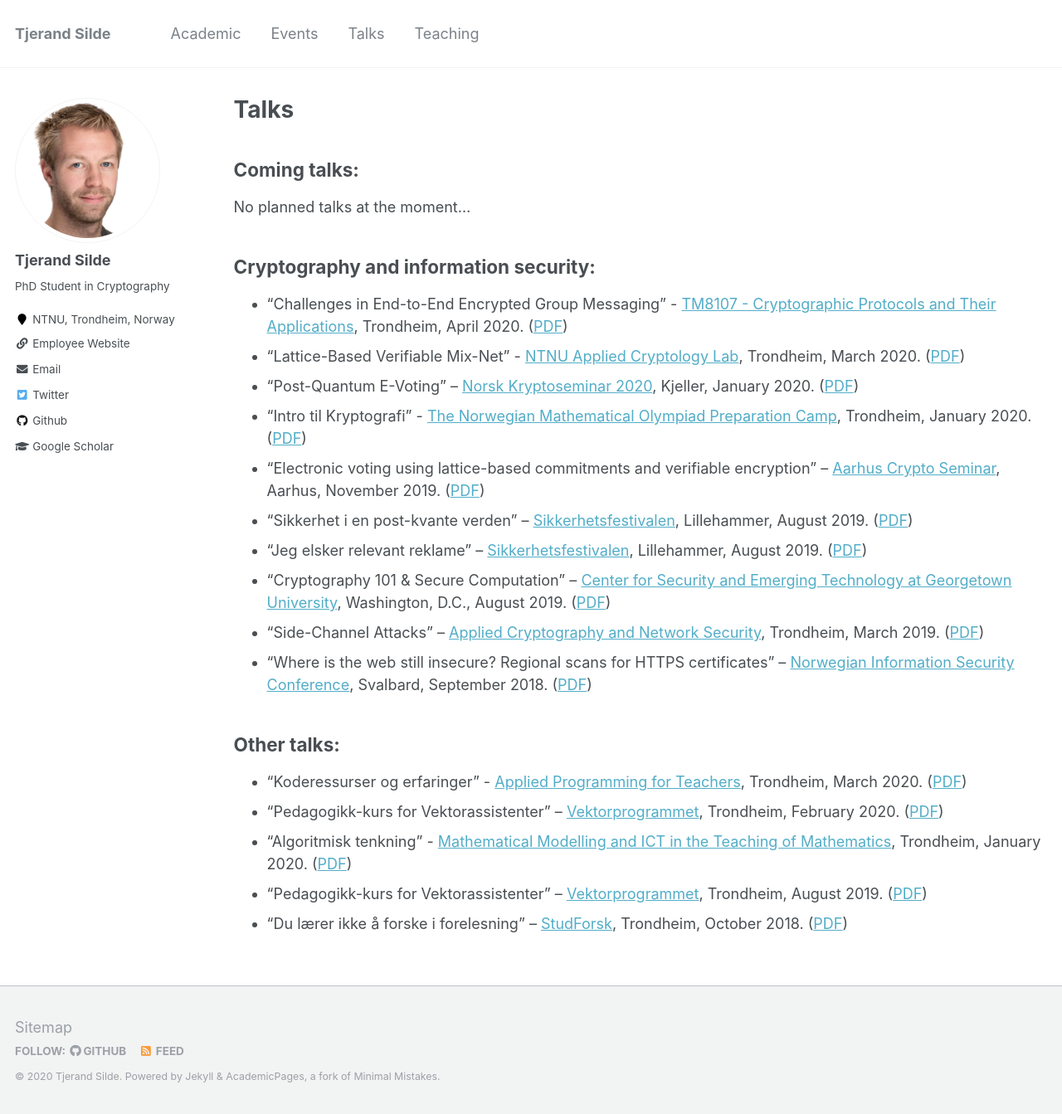
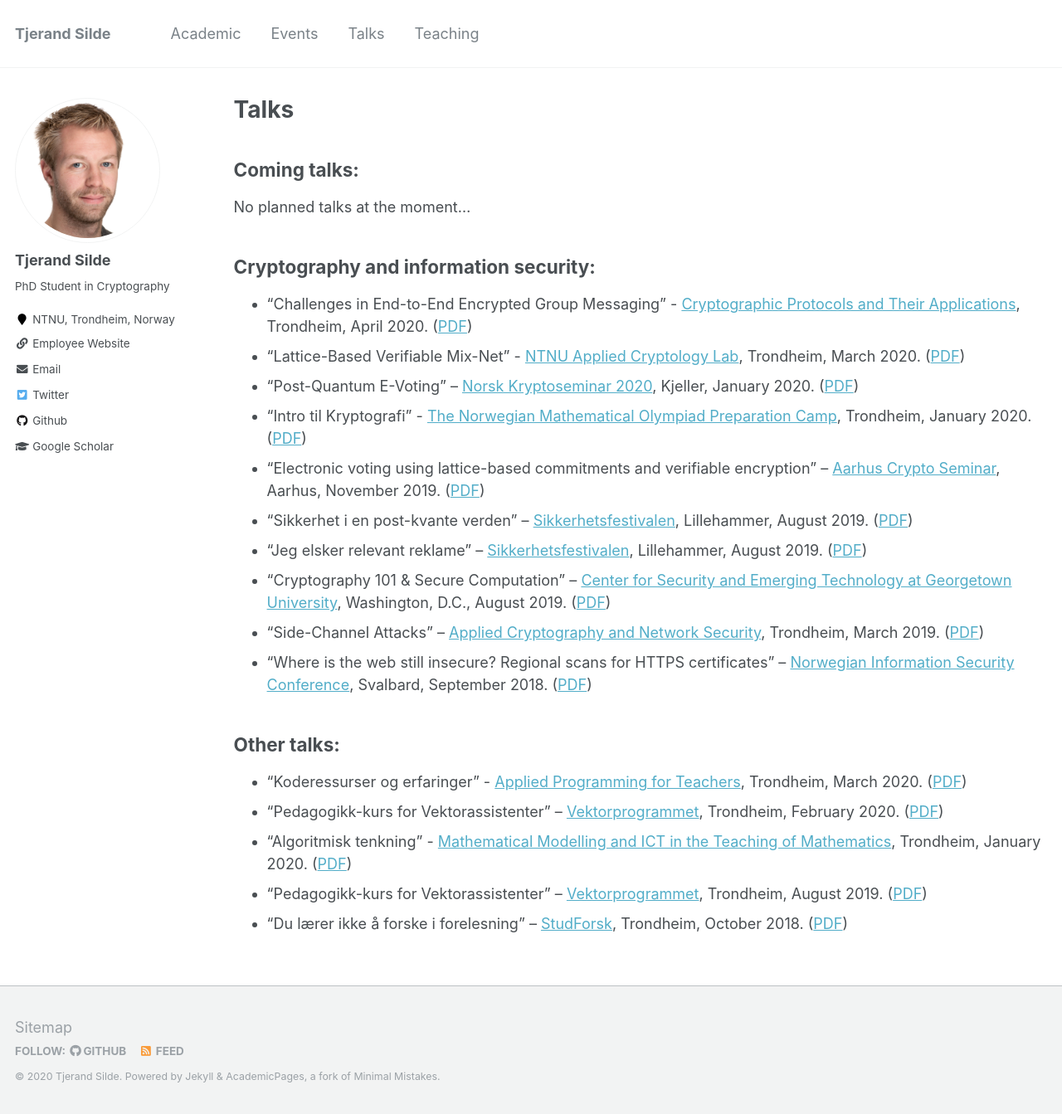
Before and after one commit to tjesi/tjesi.github.io, a Jekyll site: the page built from _pages/talks.md, in a window 1280 px wide and 1343 px high. Shown: the whole window at 83% size. Built offline with Jekyll 4.4.1, drawn with Linux system fonts in a browser that asks for light colours.

Commit message:
Update talks.md

```diff
--- a/_pages/talks.md
+++ b/_pages/talks.md
@@ -11,7 +11,7 @@
 
 ## Cryptography and information security:
 
-* "Challenges in End-to-End Encrypted Group Messaging" - [TM8107 - Cryptographic Protocols and Their Applications](https://www.ntnu.edu/studies/courses/TM8107), Trondheim, April 2020. ([PDF](https://tjerandsilde.no/files/GroupMessaging.pdf))
+* "Challenges in End-to-End Encrypted Group Messaging" - [Cryptographic Protocols and Their Applications](https://www.ntnu.edu/studies/courses/TM8107), Trondheim, April 2020. ([PDF](https://tjerandsilde.no/files/GroupMessaging.pdf))
 * "Lattice-Based Verifiable Mix-Net" - [NTNU Applied Cryptology Lab](https://www.ntnu.edu/iik/nacl-lab), Trondheim, March 2020. ([PDF](https://tjerandsilde.no/files/Lattice_Based_Verifiable_Mix_Net.pdf))
 * "Post-Quantum E-Voting" – [Norsk Kryptoseminar 2020](https://wiki.math.ntnu.no/nks/nks20), Kjeller, January 2020. ([PDF](https://tjerandsilde.no/files/NKS2020.pdf))
 * "Intro til Kryptografi" - [The Norwegian Mathematical Olympiad Preparation Camp](https://abelkonkurransen.no/en), Trondheim, January 2020. ([PDF](https://tjerandsilde.no/files/Abelforedrag.pdf))
```
